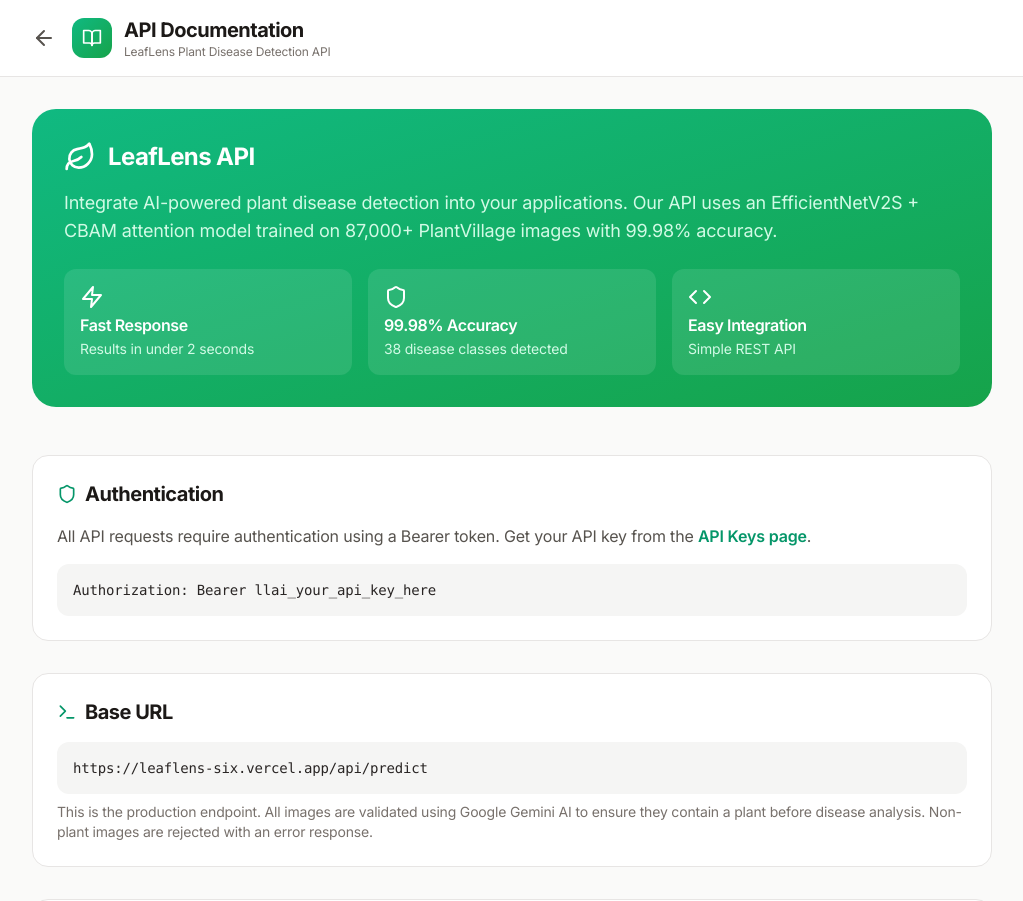
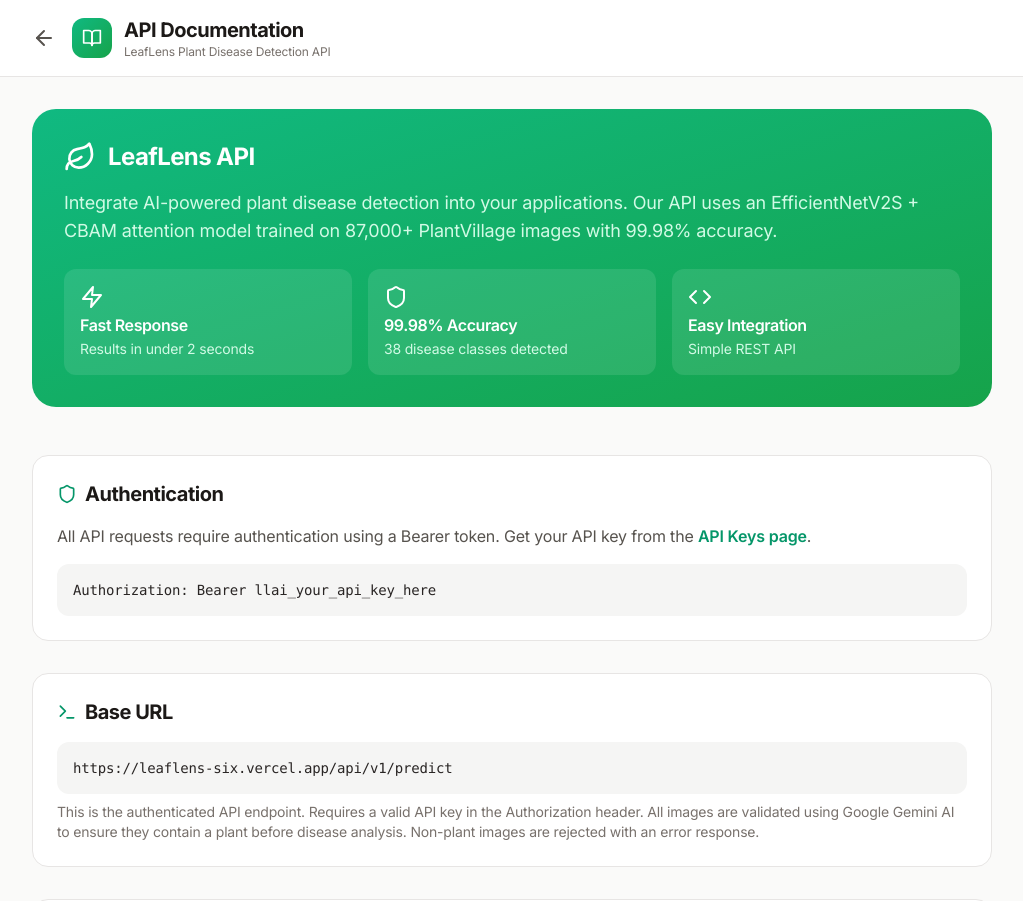
Before and after one commit to jarrarh117/LeafLens_Frontend, a Next.js app: page /api-docs in a window 1280 px wide. Shown: the top 901 px of the page, without its empty margins (128-1151 px from the left). Built offline with nearby package versions, Linux system fonts and the light colour scheme; no server answers.

Commit message:
Update page.tsx

```diff
--- a/app/api-docs/page.tsx
+++ b/app/api-docs/page.tsx
@@ -132,10 +132,10 @@
             Base URL
           </h2>
           <div className="bg-stone-100 dark:bg-stone-800 rounded-xl p-4 font-mono text-sm text-stone-800 dark:text-stone-200">
-            https://leaflens-six.vercel.app/api/predict
+            https://leaflens-six.vercel.app/api/v1/predict
           </div>
           <p className="text-stone-500 dark:text-stone-400 text-sm mt-2">
-            This is the production endpoint. All images are validated using Google Gemini AI to ensure they contain a plant before disease analysis. Non-plant images are rejected with an error response.
+            This is the authenticated API endpoint. Requires a valid API key in the Authorization header. All images are validated using Google Gemini AI to ensure they contain a plant before disease analysis. Non-plant images are rejected with an error response.
           </p>
         </motion.section>
 
```
